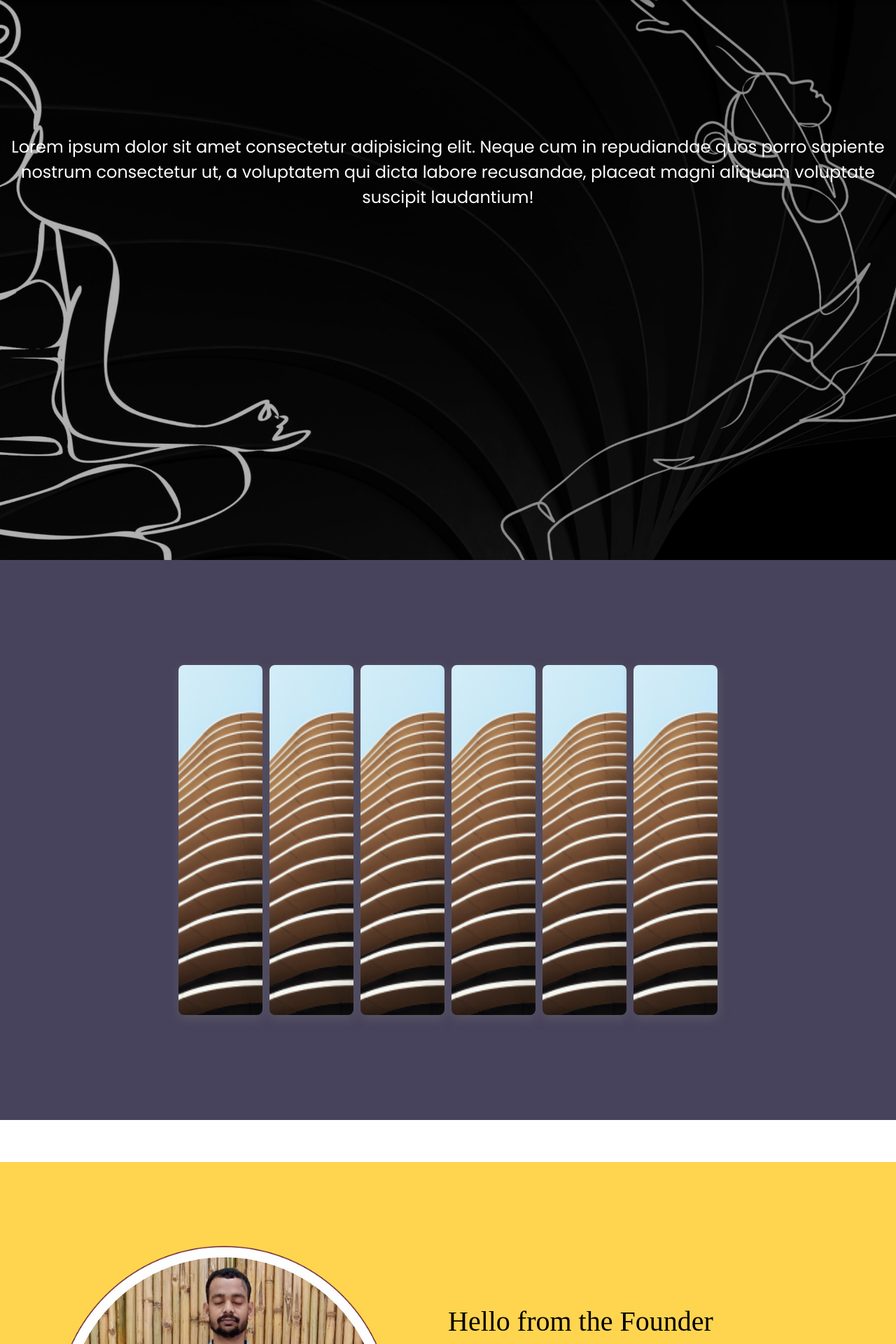
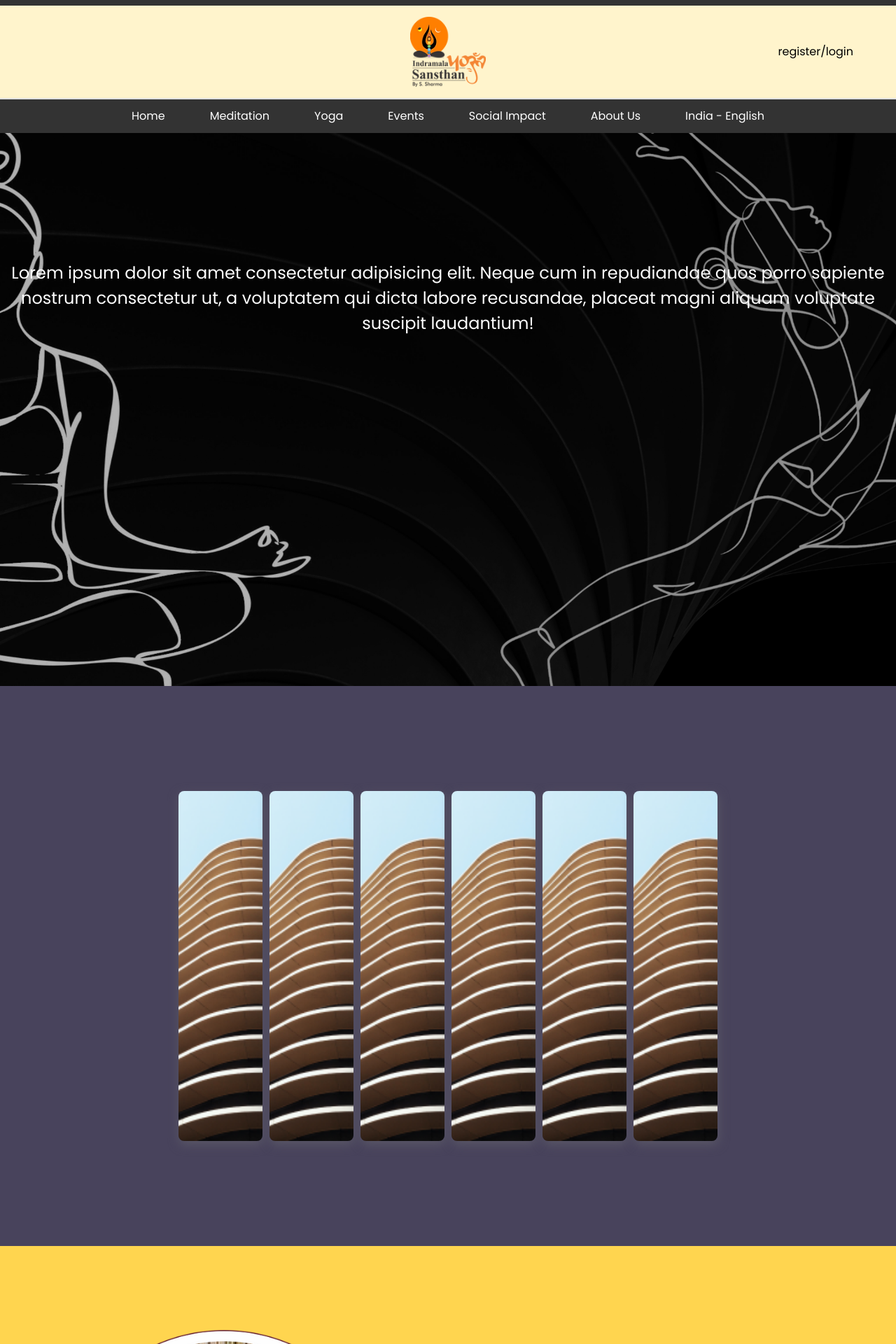
Before and after one commit to erratus/Yogaws, a Python web app: template templates/index.html in a window 1280 px wide. Shown: the top 1920 px of the page at 70% size. Run offline with Jinja, Linux system fonts and the light colour scheme; the template is opened without the code that fills it, so the values that code supplies are empty; some libraries are stand-ins or nearby versions.

Commit message:
nav animation & founder correction

```diff
--- a/static/styles/style.css
+++ b/static/styles/style.css
@@ -18,6 +18,14 @@
     text-decoration: none;
     margin-right: 45px;
 }
+.auth-linky {
+    position: absolute;
+    left: 1rem;
+    font-size: 1rem;
+    color: black;
+    text-decoration: none;
+    margin-left: 45px;
+}
 
 
 .header h1 {
@@ -30,14 +38,6 @@
     height: 100px;
 }
 
-
-nav {
-    background-color: #333;
-    color: #fff;
-    text-align: center;
-    box-shadow: 0 2px 5px rgba(0,0,0,0.1);
-    padding: 0.5rem 0;
-}
 
 .nav-links {
     list-style: none;
@@ -62,11 +62,6 @@
     transition: background-color 0.3s, color 0.3s;
 }
 
-.nav a:hover {
-    background-color: #f1f1f1;
-    color: #007bff;
-}
-
 .dropdown-content {
     display: none;
     position: absolute;
@@ -86,25 +81,10 @@
     transition: background-color 0.3s, color 0.3s;
 }
 
-.dropdown-content a:hover {
-    background-color: #007bff;
-    color: #ffffff;
-}
-
 .dropdown:hover .dropdown-content {
     display: block;
 }
 
-.hero {
-    background-image: url("/static/assets/testbg.png");
-    background-size: cover;
-    background-position: center;
-    color: #ffffff;
-    text-align: center;
-    padding: 10rem 0;
-    position: relative;
-    height: 100vh;
-}
 
 .hero::after {
     content: '';
@@ -202,7 +182,7 @@
     gap: 5rem;
     padding: 3rem 5rem;
     background-color: #FFD54F;
-    margin: 60px 0px;
+    margin: 0px 0px;
     height: 90vh;
 }
 .hello-img{
@@ -242,21 +222,59 @@
     line-height: 28.125px;
     color: #000000;
 }
-/* CSS for the nav */
+
+/* Navbar styles */
 nav {
+    position: fixed;
+    width: 100%;
+    top: 0;
+    left: 0;
+    z-index: 1000;
     background-color: #333;
+    color: #333;
+    text-align: center;
+    padding: 0.5rem 0;
+    box-shadow: 0 2px 5px rgba(0,0,0,0.1);
+    height: 80px; /* Height of the navbar */
+    transition: transform 0.5s ease-in-out;
+}
+
+nav.hide {
+    transform: translateY(-170%); /* Move the nav completely out of view */
+    transition: transform 0.3s ease-in-out;
+    position: fixed; /* Ensure nav stays fixed at the top */
+    top: 0;
+    width: 100%; /* Maintain full width */
+    z-index: 1000; /* Ensure it's above other elements */
+}
+
+.header-space {
+    background-color: black;
+    height: 100px; /* Adjust this value for the amount of extra space you want */
+}
+
+/* Hero section styling */
+.hero {
+    margin-top: 80px; /* Matches the height of the navbar */
+    background-image: url("/static/assets/testbg.png");
+    background-size: cover;
+    background-position: center;
     color: #fff;
     text-align: center;
-    box-shadow: 0 2px 5px rgba(0,0,0,0.1);
-    padding: 0.5rem 0;
-    position: fixed; /* Keeps the nav fixed at the top */
-    top: 0;
-    width: 100%;
-    z-index: 999;
-    transition: transform 0.5s ease-in-out; /* Smooth slide-up animation */
+    padding: 10rem 0;
+    position: relative;
+    height: 100vh;
 }
 
-/* Hidden state for the nav */
-nav.hide {
-    transform: translateY(-100%); /* Slides the nav up off-screen */
+/* Navbar container styles */
+.nav-links {
+    background-color: #333; /* Background color for the entire navbar line */
+    padding: 0; /* Remove padding around the nav-links */
+    margin: 0; /* Remove margin around the nav-links */
+    list-style: none; /* Remove bullets from the list */
+    display: flex; /* Use flexbox to align items horizontally */
+    justify-content: center; /* Center align the navbar items */
 }
+body{
+    background-color: #000;
+}
--- a/templates/index.html
+++ b/templates/index.html
@@ -68,6 +68,7 @@
             </li>
         </ul>
     </nav>
+    <div class="header-space"></div>
     <section class="hero">
         <p>Lorem ipsum dolor sit amet consectetur adipisicing elit. Neque cum in repudiandae quos porro sapiente nostrum consectetur ut, a voluptatem qui dicta labore recusandae, placeat magni aliquam voluptate suscipit laudantium!</p>
     </section>
@@ -228,13 +229,8 @@
     <script>
 let lastScrollTop = 0;
 const nav = document.querySelector('nav');
-    let scrollTimeout;
-    let hideTimeout;
 
 window.addEventListener('scroll', function() {
-        // Clear any previous timeout that would hide the nav
-        clearTimeout(hideTimeout);
-
     let currentScroll = window.pageYOffset || document.documentElement.scrollTop;
 
     if (currentScroll > lastScrollTop) {
@@ -246,18 +242,10 @@
     }
 
     lastScrollTop = currentScroll <= 0 ? 0 : currentScroll; // For Mobile or negative scrolling
+});
 
-        // Clear the previous scroll timeout if scrolling continues
-        clearTimeout(scrollTimeout);
+</script>
 
-        // Set a timeout to add the hide class after a delay
-        scrollTimeout = setTimeout(function() {
-            hideTimeout = setTimeout(function() {
-                nav.classList.add('hide');
-            }, 3000); // Wait 3 seconds before hiding the nav (you can adjust this time)
-        }, 100); // Short delay to ensure smooth operation after stopping the scroll
-    });
-</script>
 <script src="https://code.jquery.com/jquery-3.5.1.slim.min.js"></script>
 <script src="https://cdn.jsdelivr.net/npm/popper.js@1.16.1/dist/umd/popper.min.js"></script>
 <script src="https://stackpath.bootstrapcdn.com/bootstrap/4.5.2/js/bootstrap.min.js"></script>
```
Lines whose indentation alone changed are shown as unchanged.
